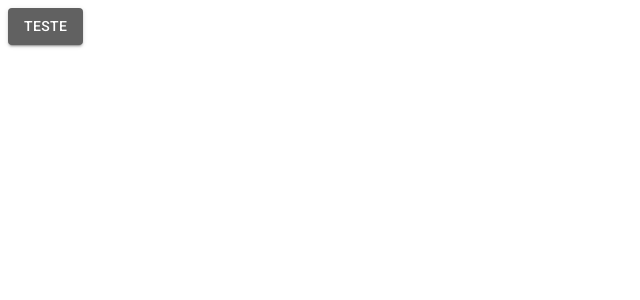
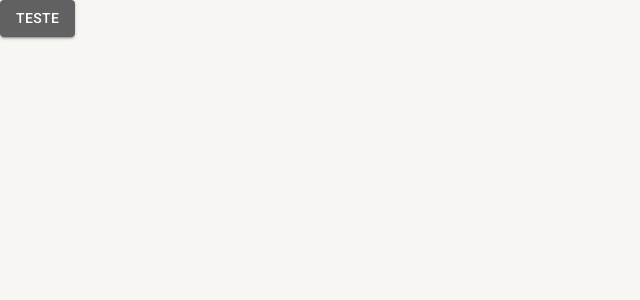
Before and after one commit to samuelrms/study-mui-with-ts, a React (Create React App) app: page /home in a window 1280 px wide. Shown: the top 300 px of the page, without its empty margins (0-640 px from the left). Built offline with nearby package versions, Linux system fonts and the light colour scheme.

Commit message:
feat: Adicionado tema escuro e troca de tema

```diff
--- a/public/index.html
+++ b/public/index.html
@@ -14,7 +14,7 @@
   <link rel="stylesheet" href="https://fonts.googleapis.com/icon?family=Material+Icons" />
 </head>
 
-<body>
+<body style="margin: 0; padding: 0; box-sizing: border-box;">
   <noscript>Habilite o JavaScript para que o site possa funcionar.</noscript>
   <div id="root"></div>
 
--- a/src/routes/App.routes.tsx
+++ b/src/routes/App.routes.tsx
@@ -1,13 +1,16 @@
 import { Button } from "@mui/material";
 import { Routes, Route, Navigate } from "react-router-dom";
+import { useAppThemeContext } from "./../shared/contexts";
 
 export const AppRoutes = () => {
+  const { toggleTheme } = useAppThemeContext();
+
   return (
     <Routes>
       <Route
         path="/home"
         element={
-          <Button variant="contained" color="primary">
+          <Button variant="contained" color="primary" onClick={toggleTheme}>
             Teste
           </Button>
         }
--- /dev/null
+++ b/src/shared/contexts/ThemeContext.tsx
@@ -0,0 +1,55 @@
+import React, {
+  createContext,
+  useState,
+  useCallback,
+  useMemo,
+  useContext,
+} from "react";
+import { ThemeProvider } from "@mui/material";
+import { Box } from "@mui/system";
+import { DarkTheme, LightTheme } from "../themes";
+
+interface ThemeContextData {
+  themeName: "light" | "dark";
+  toggleTheme: () => void;
+}
+
+interface Children {
+  children?: React.ReactNode;
+}
+
+const ThemeContext = createContext({} as ThemeContextData);
+
+export const useAppThemeContext = () => {
+  return useContext(ThemeContext);
+};
+
+export const AppThemeProvider: React.FC<Children> = ({ children }) => {
+  const [themeName, setThemeName] = useState<"light" | "dark">("light");
+
+  const toggleTheme = useCallback(() => {
+    setThemeName((oldThemeName) =>
+      oldThemeName === "light" ? "dark" : "light",
+    );
+  }, []);
+
+  const theme = useMemo(() => {
+    if (themeName === "light") return LightTheme;
+
+    return DarkTheme;
+  }, [themeName]);
+
+  return (
+    <ThemeContext.Provider value={{ themeName, toggleTheme }}>
+      <ThemeProvider theme={theme}>
+        <Box
+          width="100vw"
+          height="100vh"
+          bgcolor={theme.palette.background.default}
+        >
+          {children}
+        </Box>
+      </ThemeProvider>
+    </ThemeContext.Provider>
+  );
+};
--- a/src/shared/contexts/index.ts
+++ b/src/shared/contexts/index.ts
@@ -1 +1 @@
-export {}
+export * from "./ThemeContext";
--- /dev/null
+++ b/src/shared/themes/Dark.ts
@@ -0,0 +1,23 @@
+import { createTheme } from "@mui/material";
+import { grey, yellow } from "@mui/material/colors";
+
+export const DarkTheme = createTheme({
+  palette: {
+    primary: {
+      main: grey[700],
+      dark: grey[800],
+      light: grey[300],
+      contrastText: "#fff",
+    },
+    secondary: {
+      main: yellow[700],
+      dark: yellow[400],
+      light: yellow[500],
+      contrastText: "#fff",
+    },
+    background: {
+      paper: "#303134",
+      default: "#202124",
+    },
+  },
+});
--- a/src/shared/themes/index.ts
+++ b/src/shared/themes/index.ts
@@ -1 +1,2 @@
 export * from "./Light";
+export * from "./Dark";
```
Also changed, not shown: src/App.tsx (+4 -4 lines).
